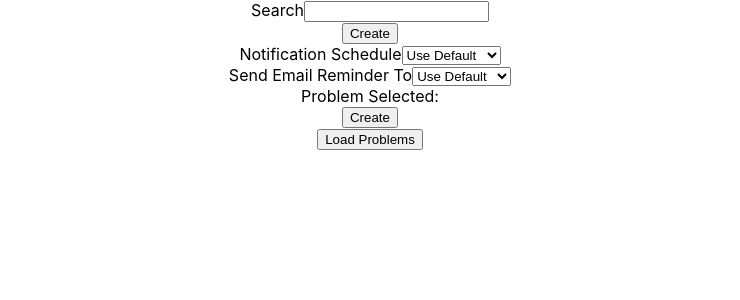
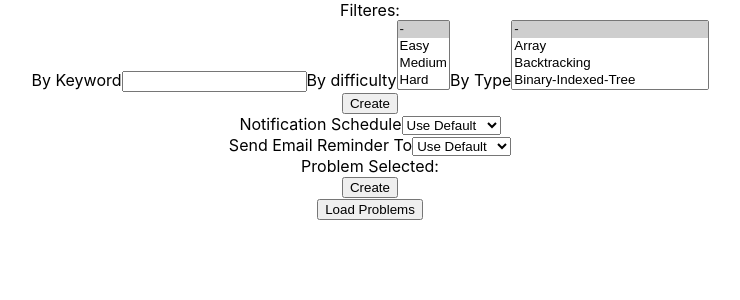
Before and after one commit to karin6543/TEMP, a React (Create React App) app: page / in a window 1280 px wide. Shown: the top 300 px of the page, without its empty margins (270-1010 px from the left). Built offline with nearby package versions, Linux system fonts and the light colour scheme.

Commit message:
added filter

```diff
--- a/src/Problems.js
+++ b/src/Problems.js
@@ -9,15 +9,24 @@ function Problems() {
     let [filteredArr, setFilterArr] = useState([])
     let [res, setRes] = useState([])
     let [selectId, setId] = useState()
+
+    const [keywordFilter, setKeywordFilter] = useState([])
+    const [diffFilter, setdiffFilter] = useState([])
+    const [typeFilter, setTypeFilter] = useState([])
+
     const idRef = useRef()
-    const searchRef = useRef()
+    const keywordRef = useRef()
+    const diffRef = useRef()
+    const typeRef = useRef()
+
+
+
 
 
     const fetchData = async ()=>{
         await axios.get('https://us-east1-algo-tracker-dev.cloudfunctions.net/getProblems').then((r)=>{
             setRes(r.data)
-
-        })
+     })
     }
 
     const onClickProb = (e) =>{
@@ -28,51 +37,150 @@ function Problems() {
 
     useEffect(()=>{
         let {problems, difficulty, ids, urls, rates, types} = res
-        // console.log(problems)
+        let temp = []
         if(problems){
             for(let i=0;i<problems.length;i++){
-                arr.push({'id':ids[i],'title':problems[i],'difficulty': difficulty[i], 'url': urls[i], 'type': types[i], 'rate': rates[i]})
+                temp.push({'id':ids[i],'title':problems[i],'difficulty': difficulty[i], 'url': urls[i], 'type': types[i], 'rate': rates[i]})
             }
 
-            setArr(arr)
-            setFilterArr(arr)
+            setArr(temp)
+            setFilterArr(temp)
         }
 
     }, [res])
 
     function handleChange(e){
 
-        let searchTerm = searchRef.current.value
-        console.log('current search term-》', searchTerm)
+        const searchTerm = keywordRef.current.value
+        const diffTerm = diffRef.current.value
+        const typeTerm = typeRef.current.value
+
+        let filterArr = []
+        //1st - filter by keyword
         if(searchTerm !==''){
-            console.log('valid term', searchTerm)
-            setFilterArr(filterByKeyword(arr, searchTerm))
+            console.log('filter by keyword')
+            filterArr = filterByKeyword(arr, searchTerm)
         }
         else{
-            console.log('empty term', searchTerm)
-            setFilterArr(arr)
+            filterArr = arr
+        }
+        //2nd - filter by diff
+        if(diffTerm !=='-'){
+            console.log('filter by diff')
+            filterArr = filterByDifficulty(filterArr, diffTerm)
+        }
+        else{
+            filterArr = filterArr
+        }
+        if(typeTerm !=='-'){
+            console.log('filter by type')
+            filterArr = filterByType(filterArr, typeTerm)
         }
 
+
+        console.log('filtered arr', filterArr)
+        setFilterArr(filterArr)
+
     }
+    console.log('current arr', filteredArr)
 
     function filterByKeyword(a, keyword){
         return a.filter((ele)=>{return ele.title.toLowerCase().indexOf(keyword.toLowerCase())!==-1})
     }
 
-    console.log('see the filter arr:', filteredArr)
+    function filterByDifficulty(a, difficulty){
+        return a.filter((ele)=>{return ele.difficulty.toLowerCase().indexOf(difficulty.toLowerCase())!==-1})
+    }
+
+    function filterByType(a, t){
+        return a.filter((ele)=>{return ele.type.indexOf(t)!==-1})}
+
+
     return (
         <div>
+            <div>Filteres: {}</div>
+            <form>
+                <div onChange={handleChange}>
+                    <label>By Keyword</label>
+                    <input ref={keywordRef}></input>
 
-            <form>
-           <div onChange={handleChange}>
-               <label>Search</label>
-               <input ref={searchRef}></input>
-           </div>
+                    <label>By difficulty</label>
+                        <select as="select" ref={diffRef} multiple>
+                            <option selected="selected">-</option>
+                            <option>Easy</option>
+                            <option>Medium</option>
+                            <option>Hard</option>
+                    </select>
+                    <label>By Type</label>
+                        <select as="select" ref={typeRef} multiple>
+                        <option selected="selected">-</option>
+                        <option> Array </option>
+                        <option> Backtracking </option>
+                        <option> Binary-Indexed-Tree </option>
+                        <option> Binary-Search </option>
+                        <option> Binary-Search-Tree </option>
+                        <option> Binary-Tree </option>
+                        <option> Bit-Manipulation </option>
+                        <option> Brainteaser </option>
+                        <option> Breadth-First-Search </option>
+                        <option> Bucket-Sort </option>
+                        <option> Combinatorics </option>
+                        <option> Concurrency </option>
+                        <option> Counting </option>
+                        <option> Counting-Sort </option>
+                        <option> Data-Stream </option>
+                        <option> Depth-First-Search </option>
+                        <option> Design </option>
+                        <option> Divide-and-Conquer </option>
+                        <option> Doubly-Linked-List </option>
+                        <option> Dynamic-Programming </option>
+                        <option> Enumeration </option>
+                        <option> Game-Theory </option>
+                        <option> Geometry </option>
+                        <option> Graph </option>
+                        <option> Greedy </option>
+                        <option> Hash-Function </option>
+                        <option> Hash-Table </option>
+                        <option> Heap-Priority-Queue </option>
+                        <option> Interactive </option>
+                        <option> Iterator </option>
+                        <option> Linked-List </option>
+                        <option> Math </option>
+                        <option> Matrix </option>
+                        <option> Memoization </option>
+                        <option> Merge-Sort </option>
+                        <option> Minimum-Spanning-Tree </option>
+                        <option> Monotonic-Queue </option>
+                        <option> Monotonic-Stack </option>
+                        <option> Number-Theory </option>
+                        <option> Ordered-Set </option>
+                        <option> Prefix-Sum </option>
+                        <option> Probability-and-Statistics </option>
+                        <option> Queue </option>
+                        <option> Quickselect </option>
+                        <option> Randomized </option>
+                        <option> Recursion </option>
+                        <option> Rolling-Hash </option>
+                        <option> Shortest-Path </option>
+                        <option> Simulation </option>
+                        <option> Sliding-Window </option>
+                        <option> Sorting </option>
+                        <option> Stack </option>
+                        <option> String </option>
+                        <option> String-Matching </option>
+                        <option> Strongly-Connected-Component </option>
+                        <option> Suffix-Array </option>
+                        <option> Topological-Sort </option>
+                        <option> Tree </option>
+                        <option> Trie </option>
+                        <option> Two-Pointers </option>
+                        <option> Union-Find </option>
 
-
-             <button type="submit">
+                    </select>
+                </div>
+                <button type="submit">
                Create</button>
-             </form>
+            </form>
             <UserSchedule props={selectId}/>
             <button onClick={fetchData}>Load Problems</button>
 
```
